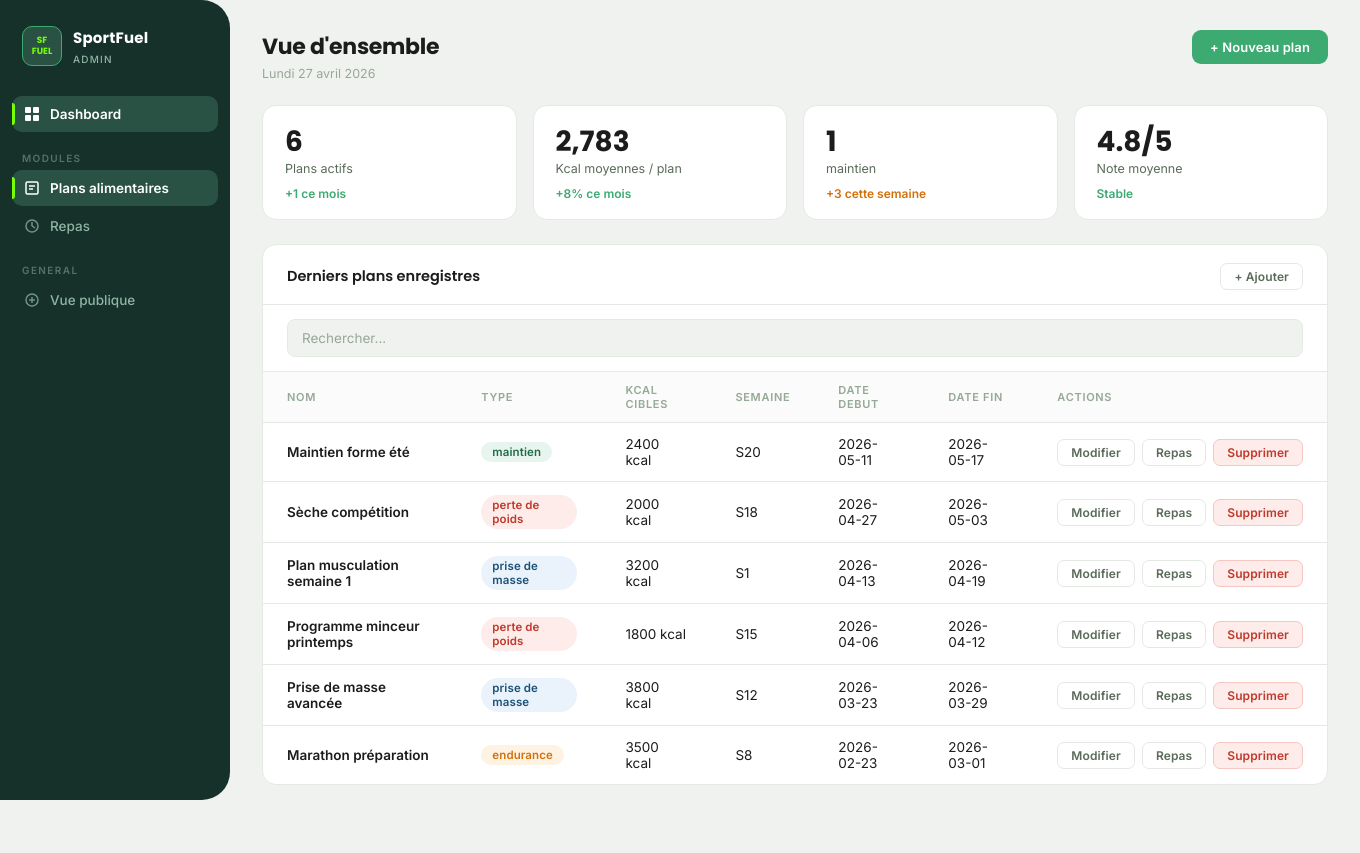
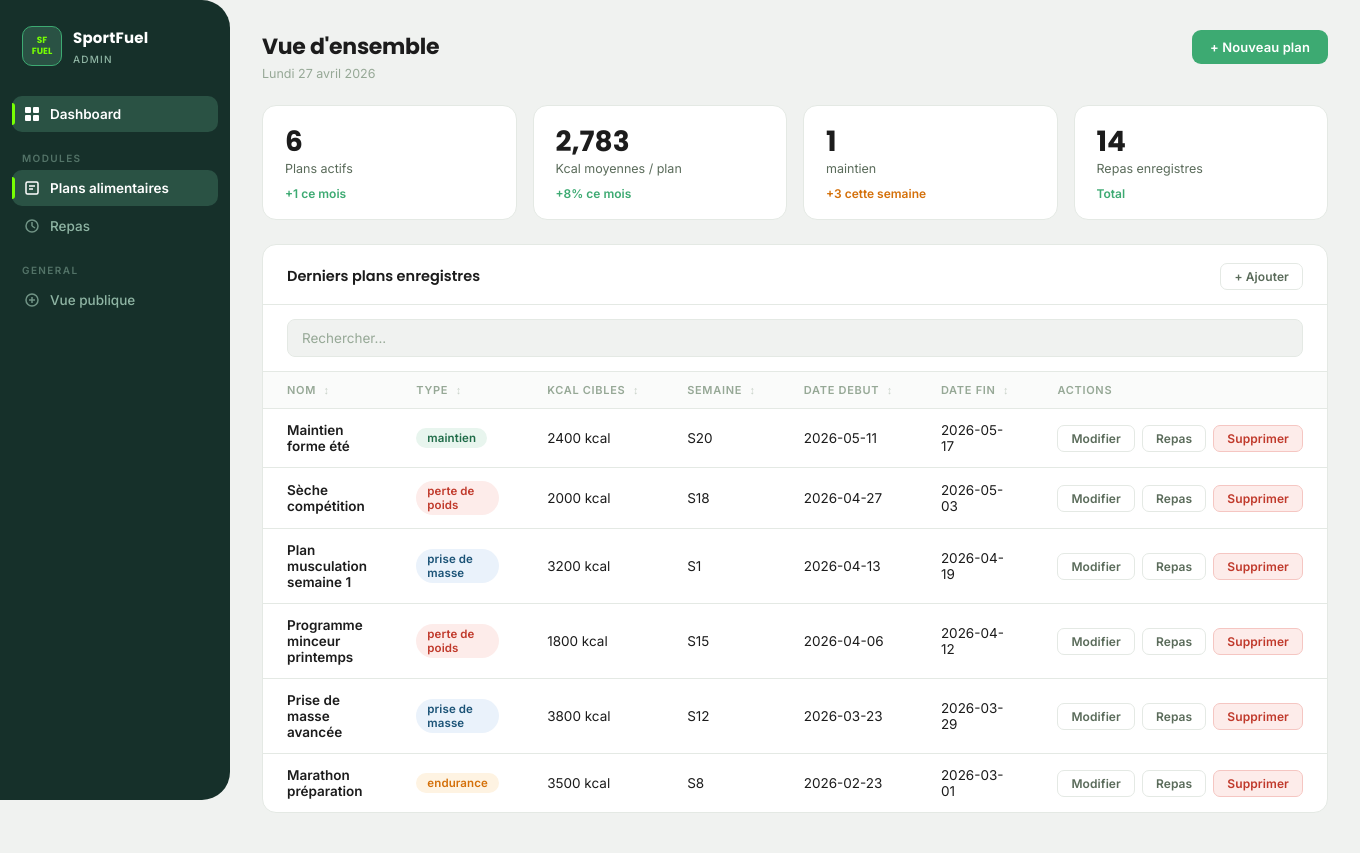
Before and after one commit to Ines-sta/Esprit-PW-2A19-2526-SportFuel, a PHP site: page /index.php?page=back&action=listPlans in a window 1360 px wide. Shown: the top 853 px of the page. Run offline with PHP 8.4, Linux system fonts and the light colour scheme; data comes from the database, SQL or seed files in the repository.

Commit message:
Amelioration design + tri colonnes plans & repas + fix stat card

```diff
--- a/View/BackOffice/listPlans.php
+++ b/View/BackOffice/listPlans.php
@@ -62,9 +62,14 @@ foreach ($mois_fr  as $en => $fr) $today = str_replace($en, $fr, $today);
                     <div class="stat-delta orange">+3 cette semaine</div>
                 </div>
                 <div class="stat-card">
-                    <div class="stat-value">4.8/5</div>
-                    <div class="stat-label">Note moyenne</div>
-                    <div class="stat-delta green">Stable</div>
+                    <?php
+                    require_once 'Controller/RepasController.php';
+                    $repasController = new RepasController();
+                    $totalRepas = count($repasController->listRepas());
+                    ?>
+                    <div class="stat-value"><?= $totalRepas ?></div>
+                    <div class="stat-label">Repas enregistres</div>
+                    <div class="stat-delta green">Total</div>
                 </div>
             </div>
 
@@ -83,12 +88,12 @@ foreach ($mois_fr  as $en => $fr) $today = str_replace($en, $fr, $today);
                     <table class="data-table" id="plansTable">
                         <thead>
                             <tr>
-                                <th>Nom</th>
-                                <th>Type</th>
-                                <th>Kcal cibles</th>
-                                <th>Semaine</th>
-                                <th>Date debut</th>
-                                <th>Date fin</th>
+                                <th class="sortable" data-col="0">Nom <span class="sort-icon">&#8597;</span></th>
+                                <th class="sortable" data-col="1">Type <span class="sort-icon">&#8597;</span></th>
+                                <th class="sortable" data-col="2">Kcal cibles <span class="sort-icon">&#8597;</span></th>
+                                <th class="sortable" data-col="3">Semaine <span class="sort-icon">&#8597;</span></th>
+                                <th class="sortable" data-col="4">Date debut <span class="sort-icon">&#8597;</span></th>
+                                <th class="sortable" data-col="5">Date fin <span class="sort-icon">&#8597;</span></th>
                                 <th>Actions</th>
                             </tr>
                         </thead>
@@ -101,8 +106,8 @@ foreach ($mois_fr  as $en => $fr) $today = str_replace($en, $fr, $today);
                                             <?= str_replace('_', ' ', htmlspecialchars($plan->getType())) ?>
                                         </span>
                                     </td>
-                                    <td><?= htmlspecialchars($plan->getKcalCibles()) ?> kcal</td>
-                                    <td class="td-muted">S<?= htmlspecialchars($plan->getSemaine()) ?></td>
+                                    <td data-val="<?= $plan->getKcalCibles() ?>"><?= htmlspecialchars($plan->getKcalCibles()) ?> kcal</td>
+                                    <td class="td-muted" data-val="<?= $plan->getSemaine() ?>">S<?= htmlspecialchars($plan->getSemaine()) ?></td>
                                     <td class="td-muted"><?= htmlspecialchars($plan->getDateDebut()) ?></td>
                                     <td class="td-muted"><?= htmlspecialchars($plan->getDateFin()) ?></td>
                                     <td>
@@ -127,12 +132,54 @@ foreach ($mois_fr  as $en => $fr) $today = str_replace($en, $fr, $today);
 </div>
 
 <script>
+// ── SEARCH ──────────────────────────────────────
 document.getElementById('searchInput').addEventListener('keyup', function() {
     const q = this.value.toLowerCase();
     document.querySelectorAll('#plansTable tbody tr').forEach(row => {
         row.style.display = row.dataset.search.includes(q) ? '' : 'none';
     });
 });
+
+// ── SORT ─────────────────────────────────────────
+let sortState = { col: null, dir: 'asc' };
+
+document.querySelectorAll('.sortable').forEach(th => {
+    th.style.cursor = 'pointer';
+    th.style.userSelect = 'none';
+
+    th.addEventListener('click', function() {
+        const col = parseInt(this.dataset.col);
+
+        if (sortState.col === col) {
+            sortState.dir = sortState.dir === 'asc' ? 'desc' : 'asc';
+        } else {
+            sortState.col = col;
+            sortState.dir = 'asc';
+        }
+
+        // Update icons
+        document.querySelectorAll('.sortable .sort-icon').forEach(ic => ic.textContent = '⇅');
+        this.querySelector('.sort-icon').textContent = sortState.dir === 'asc' ? '↑' : '↓';
+
+        const tbody = document.querySelector('#plansTable tbody');
+        const rows  = Array.from(tbody.querySelectorAll('tr'));
+
+        rows.sort((a, b) => {
+            const cellA = a.cells[col];
+            const cellB = b.cells[col];
+
+            // Use data-val if present (numeric cols), else text
+            const valA = cellA.dataset.val !== undefined ? parseFloat(cellA.dataset.val) : cellA.textContent.trim().toLowerCase();
+            const valB = cellB.dataset.val !== undefined ? parseFloat(cellB.dataset.val) : cellB.textContent.trim().toLowerCase();
+
+            if (valA < valB) return sortState.dir === 'asc' ? -1 : 1;
+            if (valA > valB) return sortState.dir === 'asc' ?  1 : -1;
+            return 0;
+        });
+
+        rows.forEach(row => tbody.appendChild(row));
+    });
+});
 </script>
 </body>
 </html>
--- a/public/css/style.css
+++ b/public/css/style.css
@@ -320,6 +320,11 @@ button { cursor: pointer; font-family: 'Inter', sans-serif; }
 
 .td-muted { color: var(--text-3); font-size: 13px; }
 .td-actions { display: flex; gap: 7px; align-items: center; }
+
+.sortable { cursor: pointer; white-space: nowrap; }
+.sortable:hover { color: var(--accent); }
+.sort-icon { font-size: 11px; margin-left: 4px; opacity: 0.5; }
+.sortable:hover .sort-icon { opacity: 1; }
 
 /* ── BADGES ──────────────────────────────────── */
 .badge {
```
Also changed, not shown: View/BackOffice/listRepas.php (+40 -12 lines).
